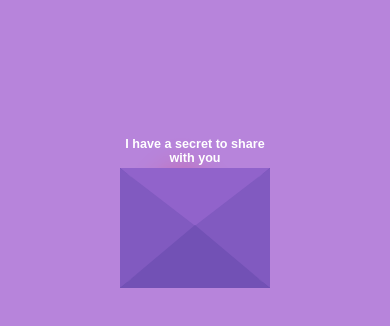
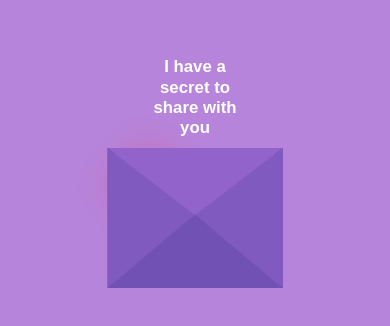
Before and after one commit to Dudulino/romantic-message, a plain HTML site: page index.html in a window 390 px wide. Shown: the part 222-548 px from the top of the page. Drawn offline with Linux system fonts and the light colour scheme.

Commit message:
Update Style3.css

```diff
--- a/Style3.css
+++ b/Style3.css
@@ -81,6 +81,9 @@ body {
   color: white;
   font-family: sans-serif;
   top: -50%;
+  left: 50%;
+  transform: translateX(-50%);
+  text-align: center;
 }
 .text {
   text-align: center;
@@ -92,6 +95,22 @@ body {
   position: relative;
   top: -20px;
   left: 20px;
+}
+
+.text a {
+  display: inline-block;
+  margin-top: 10px;
+  padding: 5px 10px;
+  background-color: #ff6b9d;
+  color: white;
+  text-decoration: none;
+  border-radius: 5px;
+  font-size: 10px;
+  transition: background-color 0.3s;
+}
+
+.text a:hover {
+  background-color: #ff4081;
 }
 
 /*---heart -----*/
@@ -136,12 +155,11 @@ body {
   right: -25px;
   border-radius: 50px;
 }
-/* Media Queries para móviles */
-@media screen and (max-width: 768px) {
+
+/* Para iPhone Pro Max y similares */
+@media screen and (max-width: 480px) {
   body {
-    padding: 20px;
-    height: auto;
-    min-height: 100vh;
+    padding: 10px;
   }
 
   .envelope {
@@ -151,11 +169,9 @@ body {
 
   .text1 {
     font-size: 16px;
-    text-align: center;
-    top: -80px;
-    left: 50%;
-    transform: translateX(-50%);
-    width: 100%;
+    top: -150px;
+    max-width: 300px;
+    line-height: 1.2;
   }
 
   .text {
@@ -163,11 +179,16 @@ body {
     left: 15px;
   }
 
+  .text a {
+    font-size: 10px;
+    padding: 5px 10px;
+  }
+
   .heart {
     height: 40px;
     width: 40px;
-    top: 12px;
-    left: 70px;
+    top: 15px;
+    left: 25px;
   }
 
   .heart:before,
@@ -184,15 +205,3 @@ body {
     right: -20px;
   }
 }
-
-/* Para celulares muy pequeños */
-@media screen and (max-width: 480px) {
-  .envelope {
-    transform: scale(0.6);
-  }
-
-  .text1 {
-    font-size: 14px;
-    top: -70px;
-  }
-}
```
